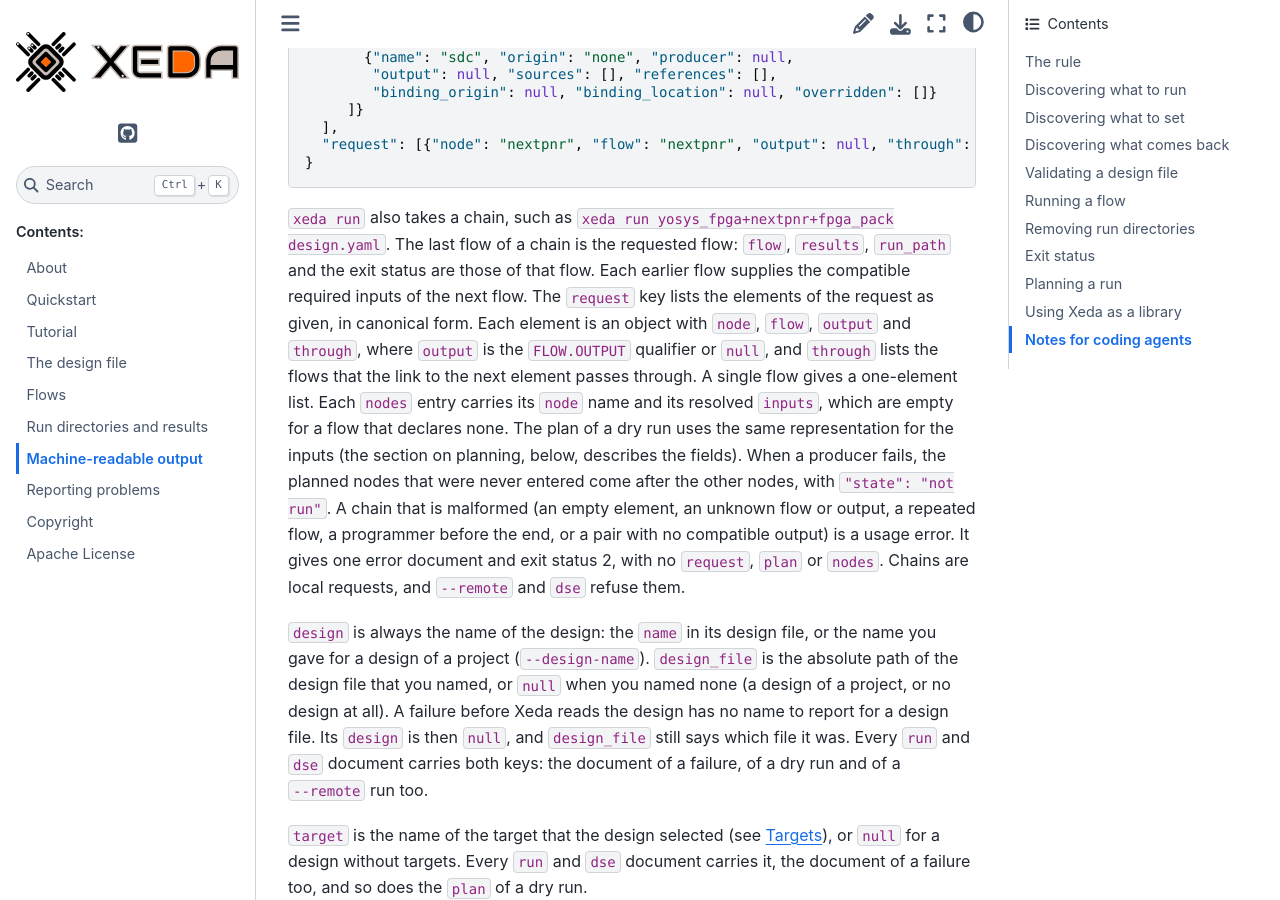
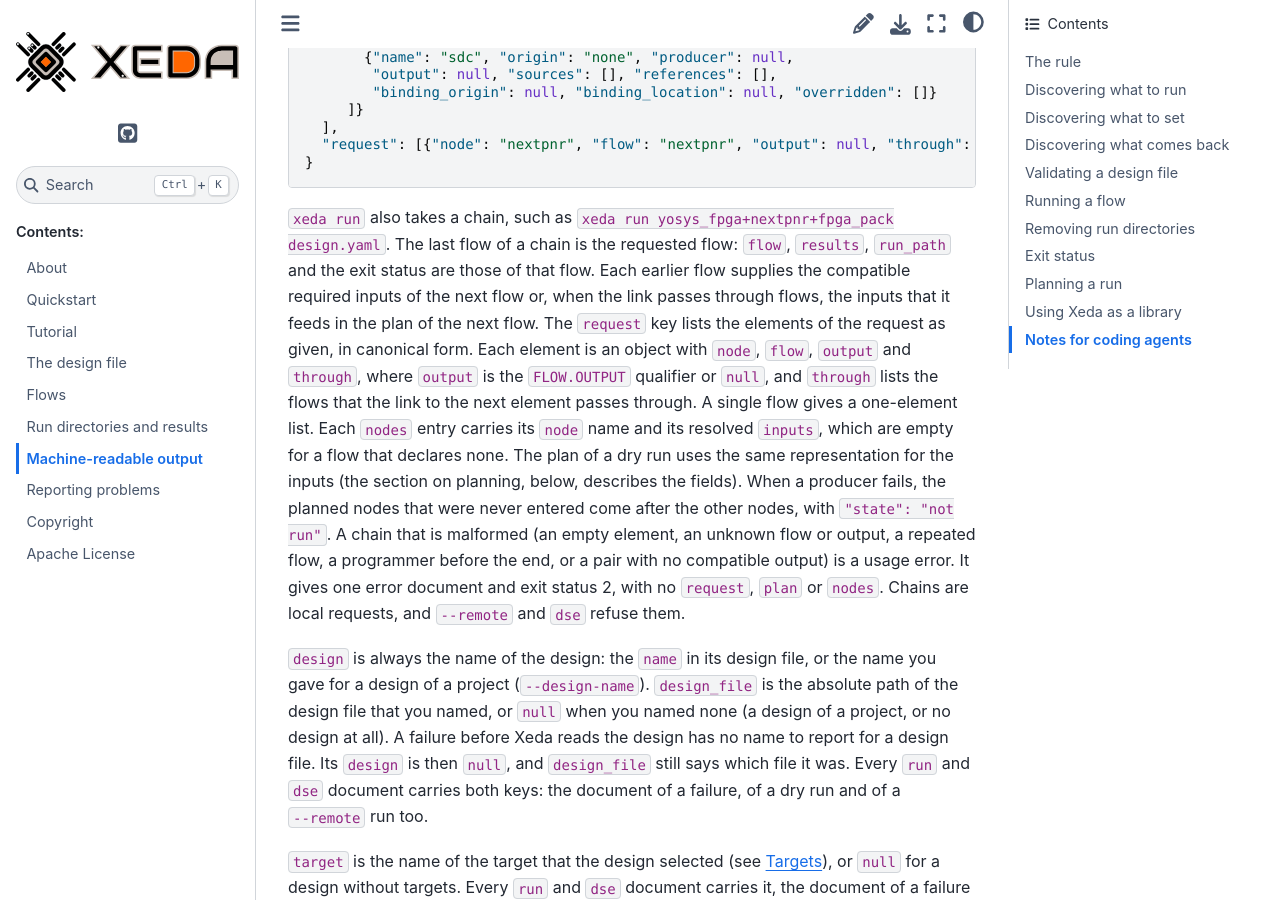
Before and after one commit to XedaHQ/xeda, a Sphinx documentation site: the page built from docs/machine-readable.rst, in a window 1280 px wide and 900 px high, scrolled down 5869 px. Built offline with Sphinx 7.4.7 and the Sphinx Book theme 1.1.4, drawn with Linux system fonts in a browser that asks for light colours.

Commit message:
Say what a chain link feeds when it passes through flows
The machine-readable chain paragraph said that each earlier flow of a
chain supplies the inputs of the next flow. A link that passes through
flows binds the inputs that the earlier flow feeds in the plan of the
next flow, as the chain chapter of the flows guide already says.

```diff
--- a/docs/machine-readable.rst
+++ b/docs/machine-readable.rst
@@ -270,18 +270,19 @@ delivered the file there once the run finished:
 
 ``xeda run`` also takes a chain, such as ``xeda run yosys_fpga+nextpnr+fpga_pack design.yaml``. The
 last flow of a chain is the requested flow: ``flow``, ``results``, ``run_path`` and the exit status
-are those of that flow. Each earlier flow supplies the compatible required inputs of the next flow.
-The ``request`` key lists the elements of the request as given, in canonical form. Each element is
-an object with ``node``, ``flow``, ``output`` and ``through``, where ``output`` is the
-``FLOW.OUTPUT`` qualifier or ``null``, and ``through`` lists the flows that the link to the next
-element passes through. A single flow gives a one-element list. Each ``nodes`` entry carries its
-``node`` name and its resolved ``inputs``, which are empty for a flow that declares none. The plan
-of a dry run uses the same representation for the inputs (the section on planning, below, describes
-the fields). When a producer fails, the planned nodes that were never entered come after the other
-nodes, with ``"state": "not run"``. A chain that is malformed (an empty element, an unknown flow or
-output, a repeated flow, a programmer before the end, or a pair with no compatible output) is a
-usage error. It gives one error document and exit status 2, with no ``request``, ``plan`` or
-``nodes``. Chains are local requests, and ``--remote`` and ``dse`` refuse them.
+are those of that flow. Each earlier flow supplies the compatible required inputs of the next flow
+or, when the link passes through flows, the inputs that it feeds in the plan of the next flow. The
+``request`` key lists the elements of the request as given, in canonical form. Each element is an
+object with ``node``, ``flow``, ``output`` and ``through``, where ``output`` is the ``FLOW.OUTPUT``
+qualifier or ``null``, and ``through`` lists the flows that the link to the next element passes
+through. A single flow gives a one-element list. Each ``nodes`` entry carries its ``node`` name and
+its resolved ``inputs``, which are empty for a flow that declares none. The plan of a dry run uses
+the same representation for the inputs (the section on planning, below, describes the fields). When
+a producer fails, the planned nodes that were never entered come after the other nodes, with
+``"state": "not run"``. A chain that is malformed (an empty element, an unknown flow or output, a
+repeated flow, a programmer before the end, or a pair with no compatible output) is a usage error.
+It gives one error document and exit status 2, with no ``request``, ``plan`` or ``nodes``. Chains
+are local requests, and ``--remote`` and ``dse`` refuse them.
 
 ``design`` is always the name of the design: the ``name`` in its design file, or the name you gave
 for a design of a project (``--design-name``). ``design_file`` is the absolute path of the design
```
